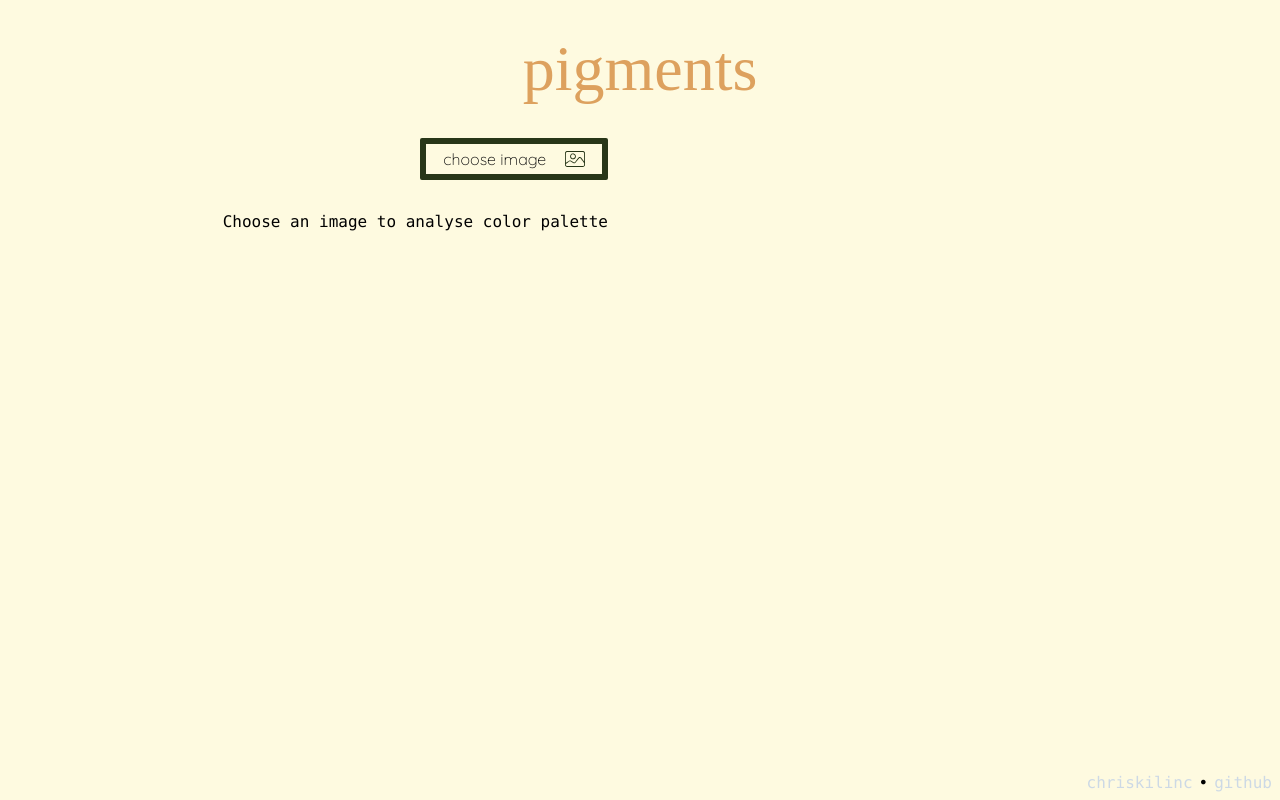
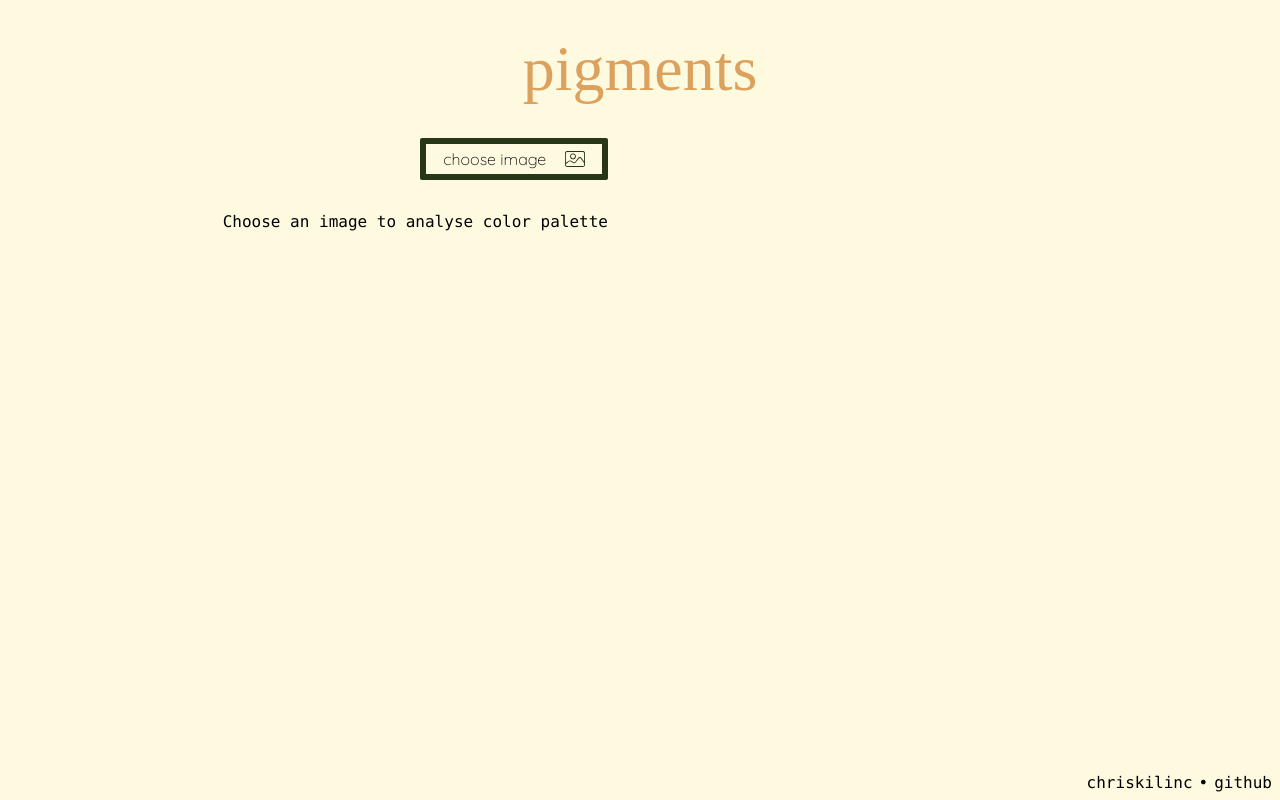
Before and after one commit to chriskilinc/pigments, a React (Create React App) app: page / in a window 1280 px wide. Built offline with nearby package versions, Linux system fonts and the light colour scheme; a web font is replaced by a local one.

Commit message:
change <a> color

```diff
--- a/src/index.css
+++ b/src/index.css
@@ -52,5 +52,5 @@ h3 {
 
 a {
   text-decoration: none;
-  color: #cdd9e5;
+  color: var(--textColor);
 }
```
